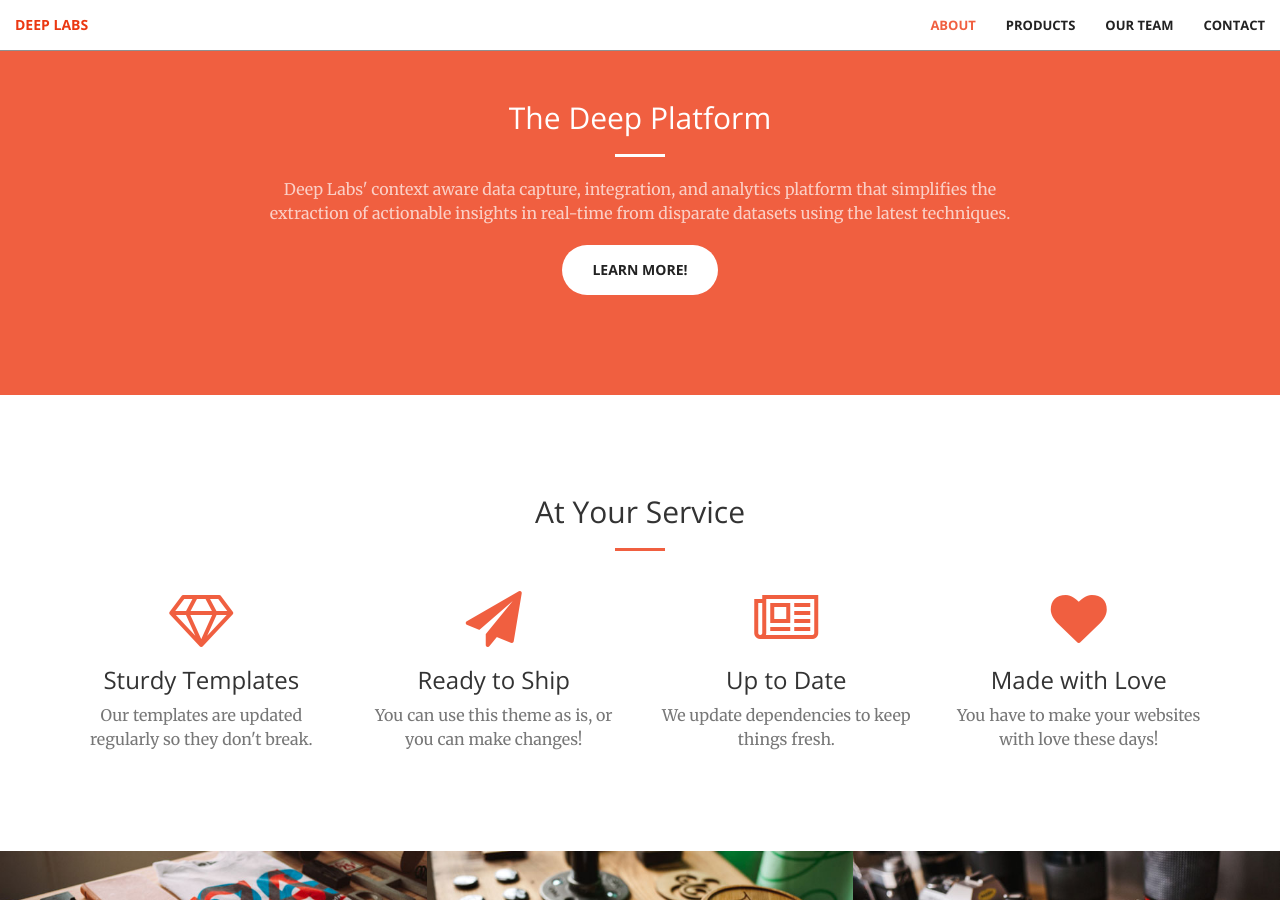
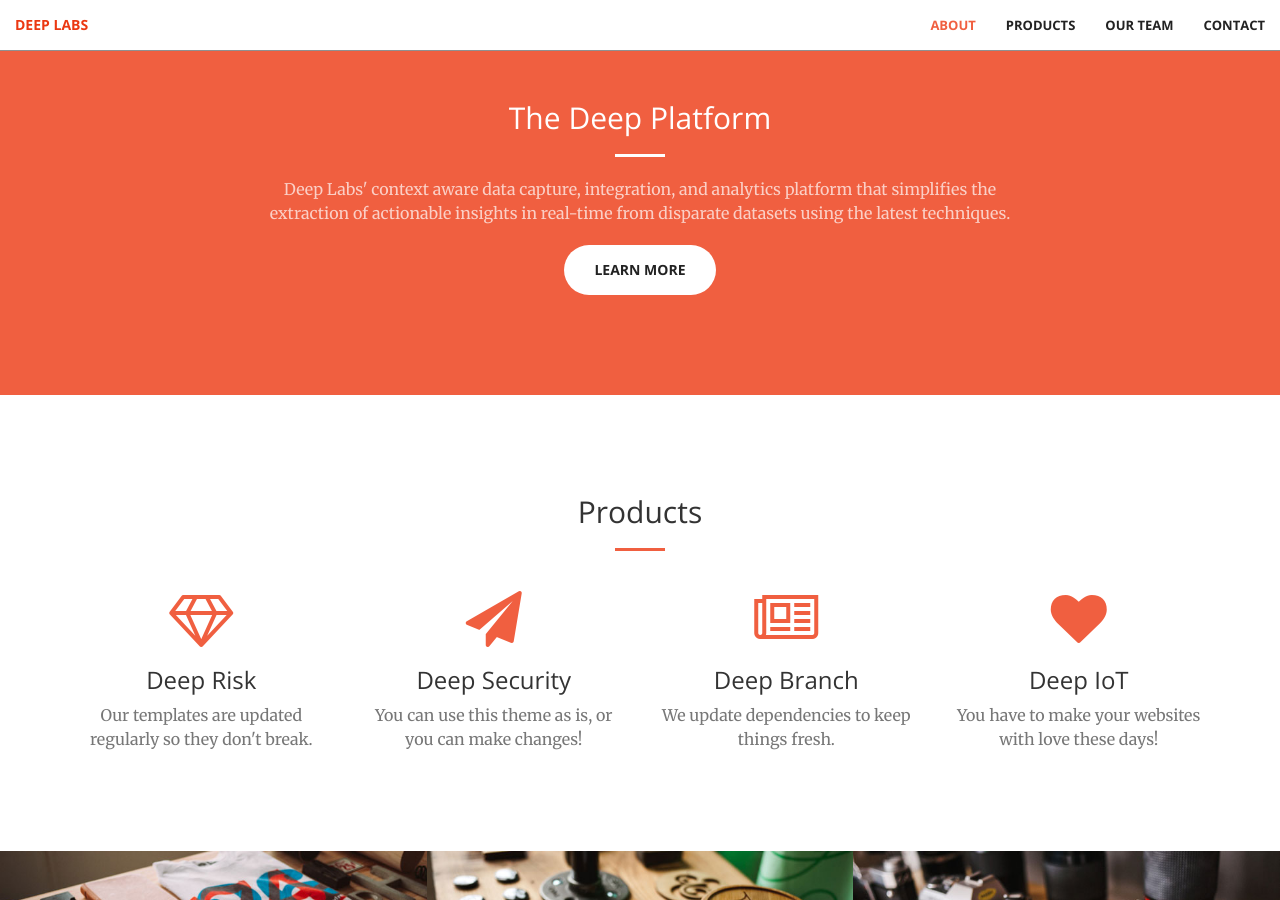
Before and after one commit to CzechJiri/test2, a Jekyll site: the page built from index.html, in a window 1280 px wide and 900 px high, scrolled down 899 px. Built offline with Jekyll 4.4.1, drawn with Linux system fonts in a browser that asks for light colours; grey boxes are pictures that could not be loaded.

Commit message:
first commit

```diff
--- a/_includes/about.html
+++ b/_includes/about.html
@@ -5,7 +5,7 @@
                 <h2 class="section-heading">The Deep Platform</h2>
                 <hr class="light">
                 <p class="text-faded">Deep Labs' context aware data capture, integration, and analytics platform that simplifies the extraction of actionable insights in real-time from disparate datasets using the latest techniques.</p>
-                <a href="#products" class="btn btn-default btn-xl">Learn more!</a>
+                <a href="#products" class="btn btn-default btn-xl page-scroll">Learn more</a>
             </div>
         </div>
     </div>
--- a/_includes/products.html
+++ b/_includes/products.html
@@ -2,7 +2,7 @@
     <div class="container">
         <div class="row">
             <div class="col-lg-12 text-center">
-                <h2 class="section-heading">At Your Service</h2>
+                <h2 class="section-heading">Products</h2>
                 <hr class="primary">
             </div>
         </div>
@@ -12,28 +12,28 @@
             <div class="col-lg-3 col-md-6 text-center">
                 <div class="service-box">
                     <i class="fa fa-4x fa-diamond wow bounceIn text-primary"></i>
-                    <h3>Sturdy Templates</h3>
+                    <h3>Deep Risk</h3>
                     <p class="text-muted">Our templates are updated regularly so they don't break.</p>
                 </div>
             </div>
             <div class="col-lg-3 col-md-6 text-center">
                 <div class="service-box">
                     <i class="fa fa-4x fa-paper-plane wow bounceIn text-primary" data-wow-delay=".1s"></i>
-                    <h3>Ready to Ship</h3>
+                    <h3>Deep Security</h3>
                     <p class="text-muted">You can use this theme as is, or you can make changes!</p>
                 </div>
             </div>
             <div class="col-lg-3 col-md-6 text-center">
                 <div class="service-box">
                     <i class="fa fa-4x fa-newspaper-o wow bounceIn text-primary" data-wow-delay=".2s"></i>
-                    <h3>Up to Date</h3>
+                    <h3>Deep Branch</h3>
                     <p class="text-muted">We update dependencies to keep things fresh.</p>
                 </div>
             </div>
             <div class="col-lg-3 col-md-6 text-center">
                 <div class="service-box">
                     <i class="fa fa-4x fa-heart wow bounceIn text-primary" data-wow-delay=".3s"></i>
-                    <h3>Made with Love</h3>
+                    <h3>Deep IoT</h3>
                     <p class="text-muted">You have to make your websites with love these days!</p>
                 </div>
             </div>
```
